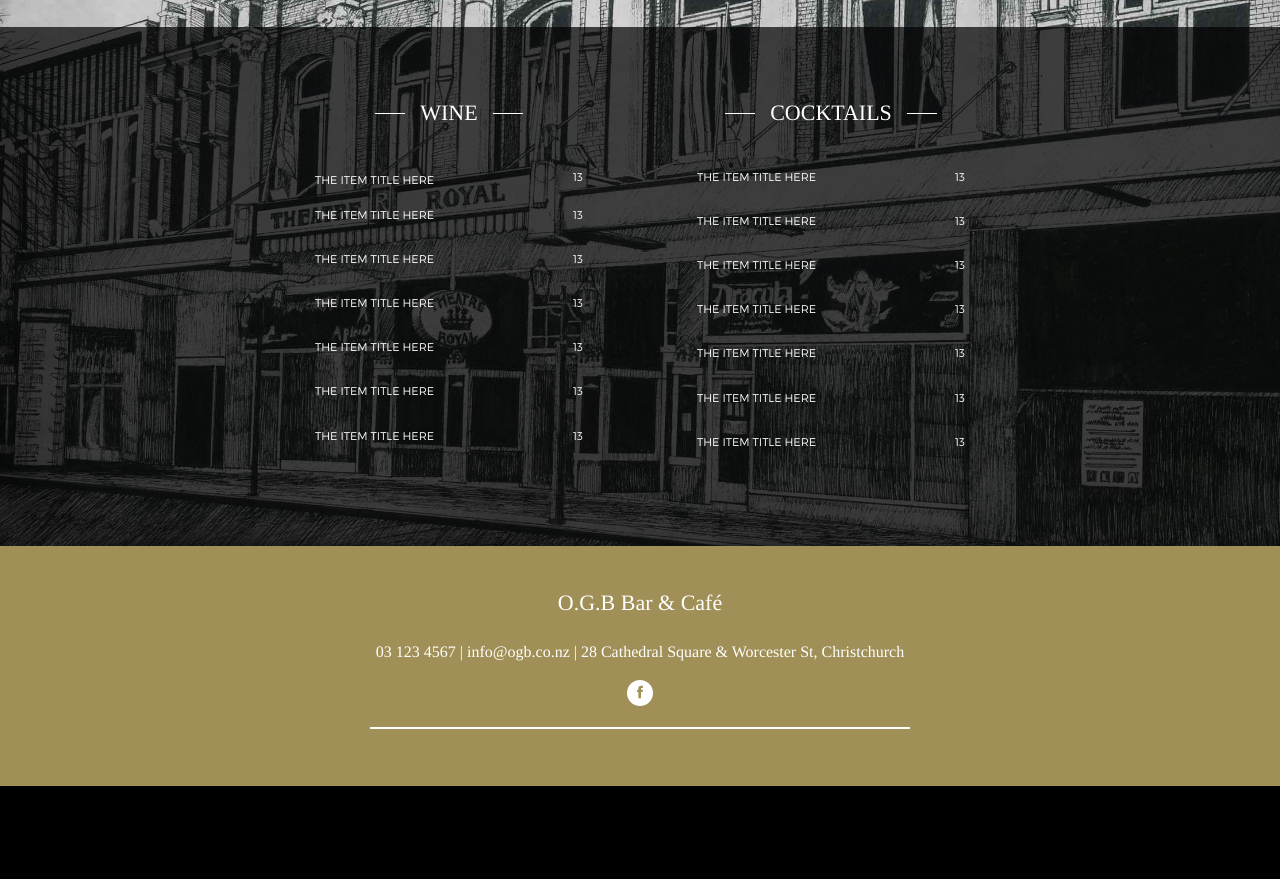
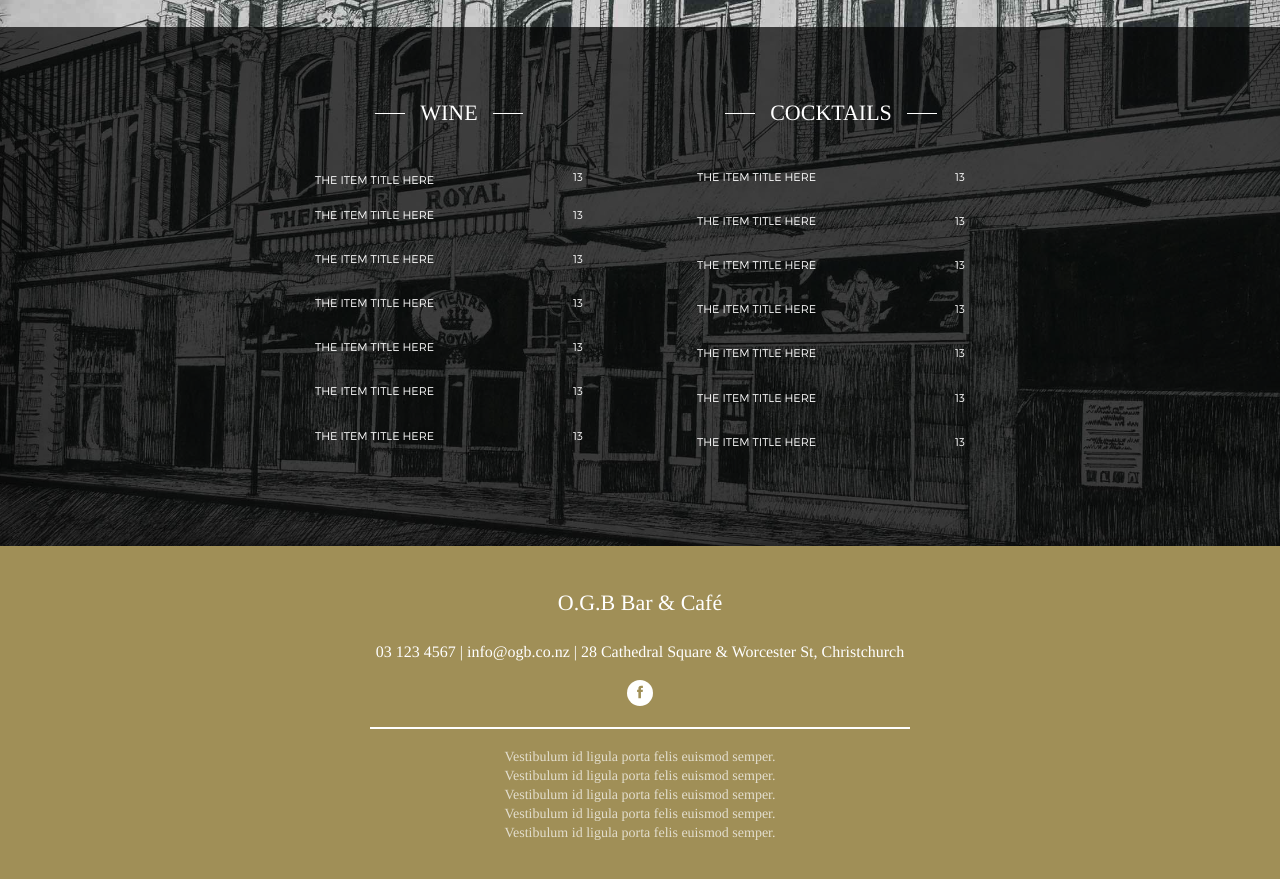
Before and after one commit to planktonWD/ogb, a Jekyll site: the page built from home.html, in a window 1280 px wide and 900 px high, scrolled down 3488 px. Shown: the top 879 px of the window. Built offline with Jekyll 4.4.1, drawn with Linux system fonts in a browser that asks for light colours; nearby versions of some CDN libraries; before the commit the page ends 4274 px from its top, so only the background shows below that.

Commit message:
footer stuff

```diff
--- a/_layouts/page.html
+++ b/_layouts/page.html
@@ -103,6 +103,14 @@
 
               <hr class="centered-dot-hr">
 
+              <p style="font-size:100%; opacity: 0.7;">
+                  Vestibulum id ligula porta felis euismod semper.<br/>
+                  Vestibulum id ligula porta felis euismod semper.<br/>
+                  Vestibulum id ligula porta felis euismod semper.<br/>
+                  Vestibulum id ligula porta felis euismod semper.<br/>
+                  Vestibulum id ligula porta felis euismod semper.<br/>
+              </p>
+
           </footer>
 
 
```
Also changed, not shown: 1 other file.
